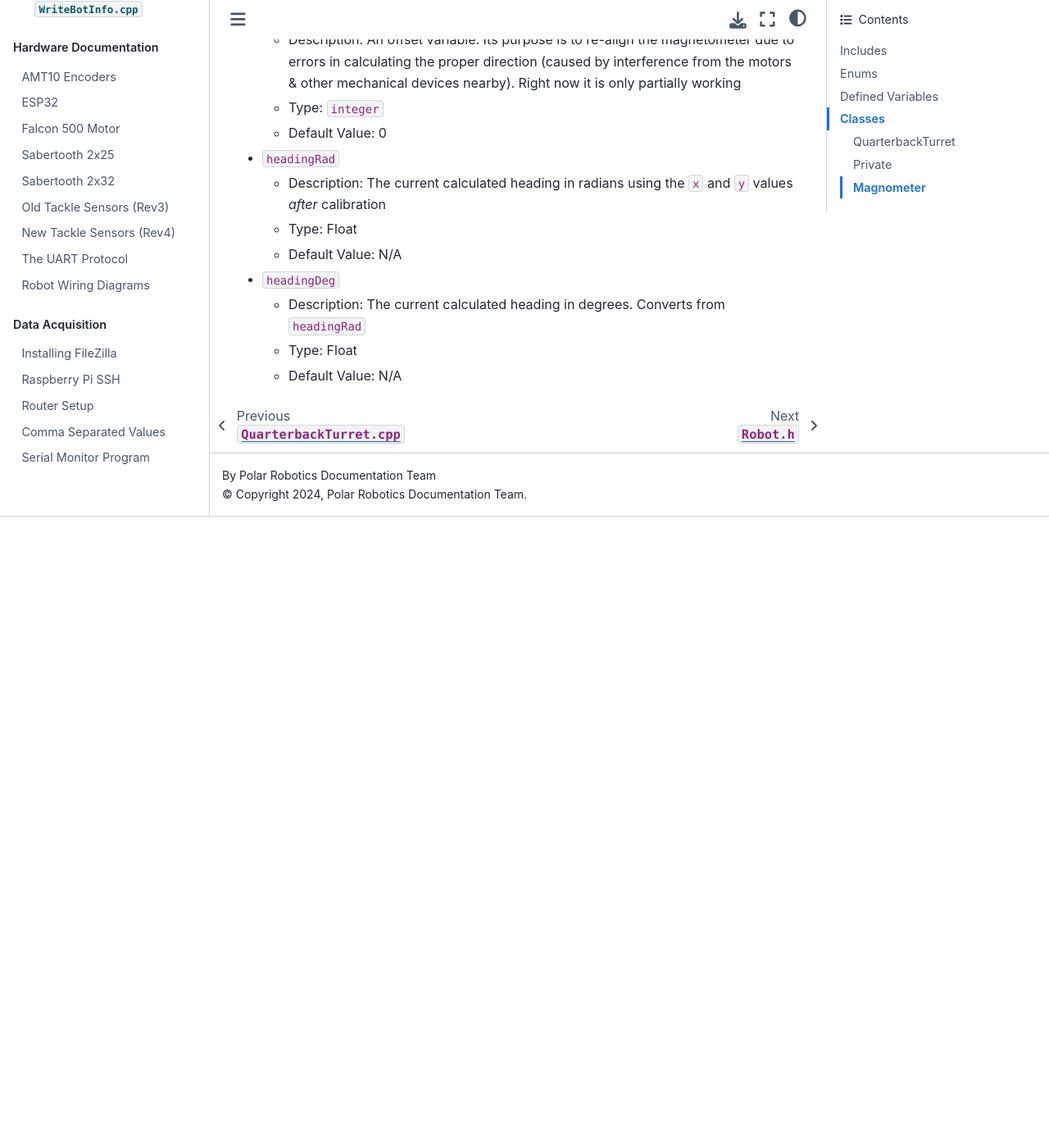
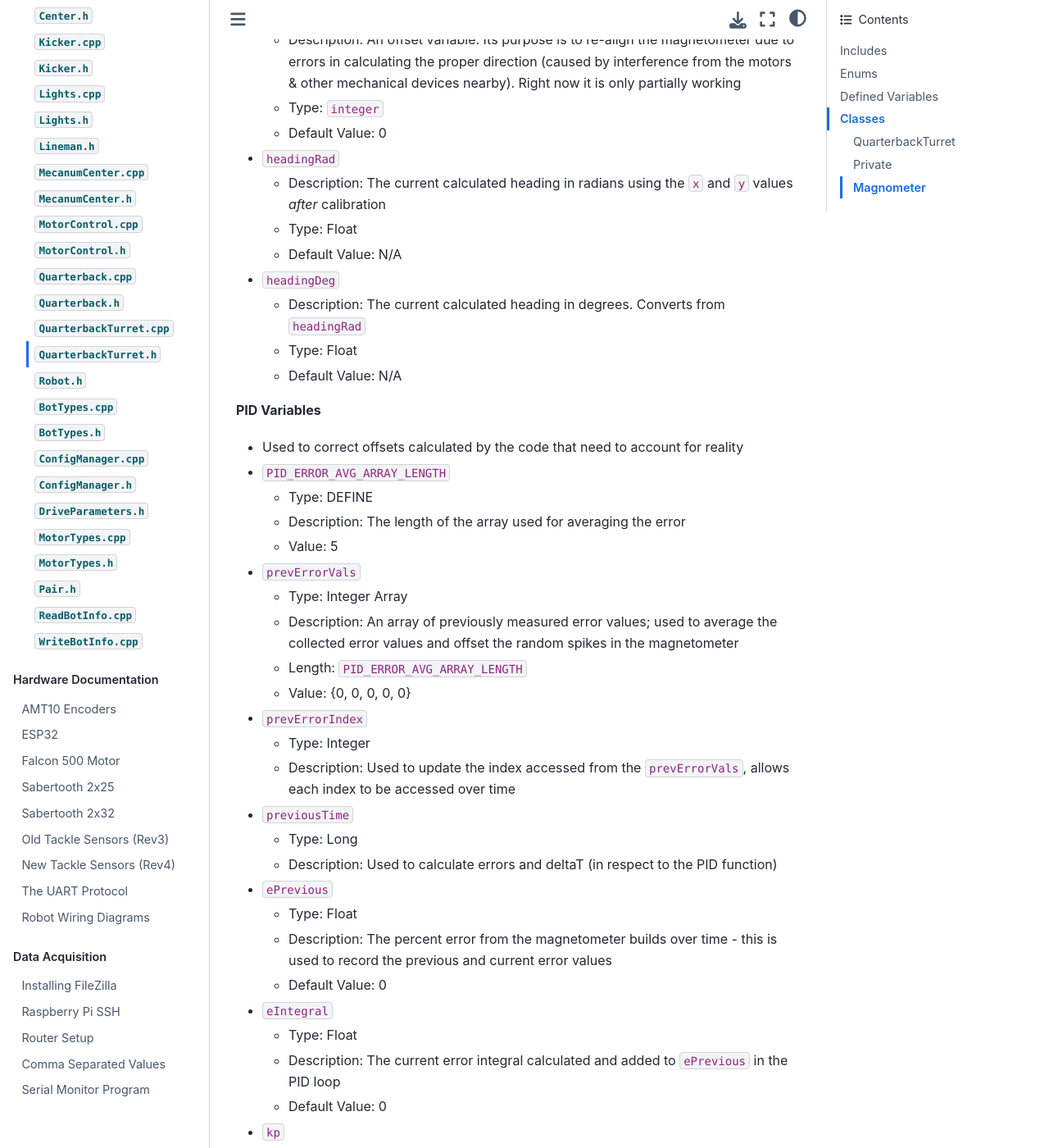
Before and after one commit to PolarRobotics/PR-Docs, a Sphinx documentation site: the page built from docs/source/codebase/robot/quarterback-turret-h.md, in a window 1280 px wide and 1400 px high, scrolled down 12497 px. Shown: the whole window at 82% size. Built offline with Sphinx 7.4.7 and the Sphinx Book theme 1.1.4, drawn with Linux system fonts in a browser that asks for light colours; before the commit the page ends 13127 px from its top, so only the background shows below that; some of the changed text lies outside the part shown.

Commit message:
continued documenting code

```diff
--- a/docs/source/codebase/robot/quarterback-turret-h.md
+++ b/docs/source/codebase/robot/quarterback-turret-h.md
@@ -400,3 +400,53 @@
   - Description: The current calculated heading in degrees. Converts from `headingRad`
   - Type: Float
   - Default Value: N/A
+
+
+**PID Variables**
+- Used to correct offsets calculated by the code that need to account for reality
+
+- `PID_ERROR_AVG_ARRAY_LENGTH`
+  - Type: DEFINE
+  - Description: The length of the array used for averaging the error
+  - Value: 5
+
+- `prevErrorVals`
+  - Type: Integer Array
+  - Description: An array of previously measured error values; used to average the collected error values and offset the random spikes in the magnetometer
+  - Length: `PID_ERROR_AVG_ARRAY_LENGTH`
+  - Value: {0, 0, 0, 0, 0}
+
+- `prevErrorIndex`
+  - Type: Integer
+  - Description: Used to update the index accessed from the `prevErrorVals`, allows each index to be accessed over time
+
+- `previousTime`
+  - Type: Long
+  - Description: Used to calculate errors and deltaT (in respect to the PID function)
+
+- `ePrevious`
+  - Type: Float
+  - Description: The percent error from the magnetometer builds over time - this is used to record the previous and current error values
+  - Default Value: 0
+
+- `eIntegral`
+  - Type: Float
+  - Description: The current error integral calculated and added to `ePrevious` in the PID loop
+  - Default Value: 0
+- `kp`
+  - Type: Float
+  - Description: The proportional gain used in PID calculations
+  - Default Value: 0.005
+- `ki`
+  - Type: Float
+  - Description: The integral gain used in PID calculations
+  - Default Value: 0.0012
+- `kd`
+  - Type: Float
+  - Description: The derivative gain used in PID calculations
+  - Default Value: 0.0
+- `turretPIDSpeed`
+  - Type: Float
+  - Description: The calculated PWM used in the PID loop
+  - Default Value: 0
+- ``
```
